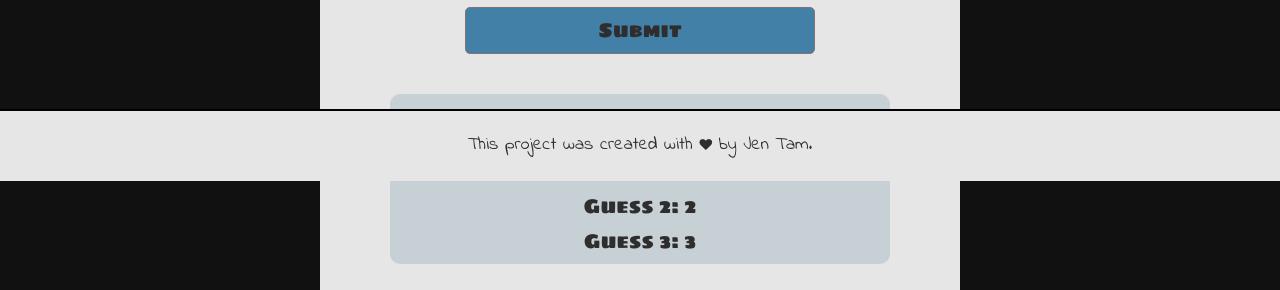
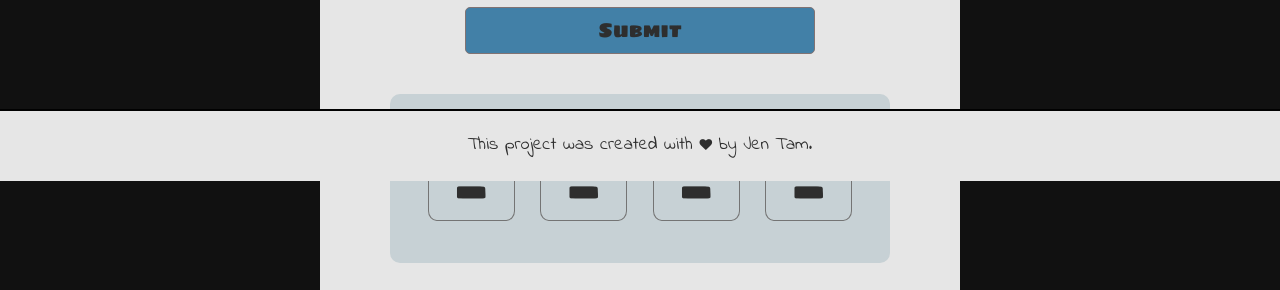
Before and after one commit to jenktam/Guessing-Game, a plain HTML site: page index.html in a window 1280 px wide. Shown: the part 619-909 px from the top of the page. Drawn offline with nearby package versions, Linux system fonts and the light colour scheme; a web font is replaced by a local one.

Commit message:
Updated guess class

```diff
--- a/index.html
+++ b/index.html
@@ -33,10 +33,12 @@
 
             <div id='guesses'>
               <!-- unordered list of guesses -->
-              <ul>Guesses</ul>
-                <li>Guess 1: 1</li>
-                <li>Guess 2: 2</li>
-                <li>Guess 3: 3</li>
+              <ul>
+                <li class="guess">_</li>
+                <li class="guess">_</li>
+                <li class="guess">_</li>
+                <li class="guess">_</li>
+              </ul>
             </div>
 
             <div id="menu-btns">
--- a/style.css
+++ b/style.css
@@ -43,16 +43,12 @@ h1 {
   text-align: center;
 }
 
-ul {
-  list-style: none;
-  padding: 0;
-  text-decoration: underline;
-  font-size: 25px;
-  margin: 10px;
+h2, ul, li {
+  padding: 10px 0;
 }
 
-h2, ul, li {
-  padding: 10px 0;
+ul {
+  margin-bottom: 0;
 }
 
 h2 {
@@ -80,10 +76,19 @@ img {
 }
 
 #guesses {
-  padding: 5px 0;
+  padding: 60px 0;
   background: #dde8ec;
   border-radius: 10px;
   margin: 30px 50px;
+}
+
+.guess {
+  display: inline;
+  font-size: 60px;
+  border: 1px solid gray;
+  padding: 0 25px;
+  border-radius: 10%;
+  margin: 0 10px;
 }
 
 input[type=text] {
```
